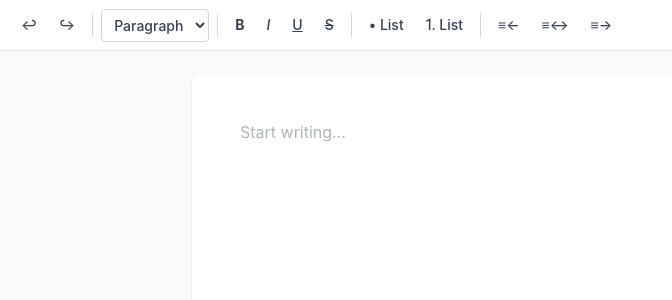
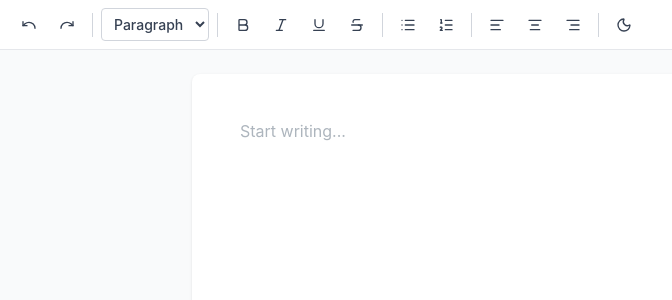
Before and after one commit to SpikeBark/WordClone, a React (Vite) app: page / in a window 1280 px wide. Shown: the top 300 px of the page, without its empty margins (0-672 px from the left). Built offline with nearby package versions, Linux system fonts and the light colour scheme.

Commit message:
Added light and dark themes

```diff
--- a/package.json
+++ b/package.json
@@ -20,6 +20,7 @@
     "@tiptap/pm": "^3.20.0",
     "@tiptap/react": "^3.20.0",
     "@tiptap/starter-kit": "^3.20.0",
+    "lucide-react": "^0.577.0",
     "react": "^19.2.0",
     "react-dom": "^19.2.0"
   },
--- a/src/App.tsx
+++ b/src/App.tsx
@@ -1,7 +1,60 @@
+import { createContext, useContext, useState, useEffect } from 'react';
 import Editor from './components/Editor';
 
+type Theme = 'light' | 'dark';
+
+interface ThemeContextType {
+  theme: Theme;
+  toggleTheme: () => void;
+}
+
+const ThemeContext = createContext<ThemeContextType | undefined>(undefined);
+
+export const useTheme = () => {
+  const context = useContext(ThemeContext);
+  if (!context) throw new Error('useTheme must be used within ThemeProvider');
+  return context;
+};
+
+function ThemeProvider({ children }: { children: React.ReactNode }) {
+  const [theme, setTheme] = useState<Theme>('light');
+
+  useEffect(() => {
+    const savedTheme = localStorage.getItem('theme') as Theme;
+    if (savedTheme) {
+      setTheme(savedTheme);
+    } else {
+      const prefersDark = window.matchMedia('(prefers-color-scheme: dark)').matches;
+      setTheme(prefersDark ? 'dark' : 'light');
+    }
+  }, []);
+
+  useEffect(() => {
+    if (theme === 'dark') {
+      document.documentElement.classList.add('dark');
+    } else {
+      document.documentElement.classList.remove('dark');
+    }
+    localStorage.setItem('theme', theme);
+  }, [theme]);
+
+  const toggleTheme = () => {
+    setTheme(prev => prev === 'light' ? 'dark' : 'light');
+  };
+
+  return (
+    <ThemeContext.Provider value={{ theme, toggleTheme }}>
+      {children}
+    </ThemeContext.Provider>
+  );
+}
+
 function App() {
-  return <Editor />;
+  return (
+    <ThemeProvider>
+      <Editor />
+    </ThemeProvider>
+  );
 }
 
 export default App;
--- a/src/components/Editor.tsx
+++ b/src/components/Editor.tsx
@@ -20,16 +20,16 @@ export default function Editor() {
     editorProps: {
       attributes: {
         class:
-          'min-h-[calc(100vh-120px)] w-full focus:outline-none text-gray-900 leading-relaxed',
+          'min-h-[calc(100vh-120px)] w-full focus:outline-none text-gray-900 dark:text-gray-100 leading-relaxed',
       },
     },
   });
 
   return (
-    <div className="flex flex-col h-screen bg-gray-50">
+    <div className="flex flex-col h-screen bg-gray-50 dark:bg-gray-900">
       <Toolbar editor={editor} />
       <div className="flex-1 overflow-auto">
-        <div className="max-w-4xl mx-auto bg-white shadow-sm min-h-full my-6 rounded-lg">
+        <div className="max-w-4xl mx-auto bg-white dark:bg-gray-800 shadow-sm min-h-full my-6 rounded-lg">
           <EditorContent
             editor={editor}
             className="px-12 py-10 text-base"
--- a/src/components/Toolbar.tsx
+++ b/src/components/Toolbar.tsx
@@ -1,4 +1,21 @@
+import { useEffect, useReducer } from 'react';
 import { Editor } from '@tiptap/react';
+import { useTheme } from '../App';
+import {
+  Undo,
+  Redo,
+  Bold,
+  Italic,
+  Underline,
+  Strikethrough,
+  List,
+  ListOrdered,
+  AlignLeft,
+  AlignCenter,
+  AlignRight,
+  Sun,
+  Moon,
+} from 'lucide-react';
 
 interface ToolbarProps {
   editor: Editor | null;
@@ -29,10 +46,10 @@ function ToolbarButton({
       type="button"
       onClick={onClick}
       title={title}
-      className={`px-2 py-1.5 rounded text-sm font-medium transition-colors focus:outline-none focus:ring-2 focus:ring-blue-400 ${
+      className={`px-2 py-1.5 rounded text-sm font-medium transition-colors focus:outline-none focus:ring-2 focus:ring-blue-400 dark:focus:ring-blue-500 ${
         isActive
-          ? 'bg-blue-100 text-blue-700 border border-blue-300'
-          : 'text-gray-700 hover:bg-gray-100 border border-transparent'
+          ? 'bg-slate-900 text-white border border-slate-900 dark:bg-slate-100 dark:text-slate-950 dark:border-slate-100'
+          : 'text-gray-700 dark:text-gray-300 hover:bg-gray-100 dark:hover:bg-gray-700 border border-transparent'
       }`}
     >
       {children}
@@ -41,10 +58,35 @@ function ToolbarButton({
 }
 
 function Divider() {
-  return <div className="w-px h-6 bg-gray-300 mx-1 self-center" />;
+  return <div className="w-px h-6 bg-gray-300 dark:bg-gray-600 mx-1 self-center" />;
 }
 
 export default function Toolbar({ editor }: ToolbarProps) {
+  const { theme, toggleTheme } = useTheme();
+  const [, forceUpdate] = useReducer((value: number) => value + 1, 0);
+
+  useEffect(() => {
+    if (!editor) {
+      return;
+    }
+
+    const rerender = () => {
+      forceUpdate();
+    };
+
+    editor.on('transaction', rerender);
+    editor.on('selectionUpdate', rerender);
+    editor.on('focus', rerender);
+    editor.on('blur', rerender);
+
+    return () => {
+      editor.off('transaction', rerender);
+      editor.off('selectionUpdate', rerender);
+      editor.off('focus', rerender);
+      editor.off('blur', rerender);
+    };
+  }, [editor]);
+
   if (!editor) return null;
 
   const currentHeading = headingOptions.find((opt) => {
@@ -62,19 +104,19 @@ export default function Toolbar({ editor }: ToolbarProps) {
   }
 
   return (
-    <div className="flex flex-wrap items-center gap-1 px-3 py-2 bg-white border-b border-gray-200 sticky top-0 z-10">
+    <div className="flex flex-wrap items-center gap-1 px-3 py-2 bg-white dark:bg-gray-800 border-b border-gray-200 dark:border-gray-700 sticky top-0 z-10">
       {/* Undo / Redo */}
       <ToolbarButton
         onClick={() => editor.chain().focus().undo().run()}
         title="Undo (Ctrl+Z)"
       >
-        ↩
+        <Undo size={16} />
       </ToolbarButton>
       <ToolbarButton
         onClick={() => editor.chain().focus().redo().run()}
         title="Redo (Ctrl+Y)"
       >
-        ↪
+        <Redo size={16} />
       </ToolbarButton>
 
       <Divider />
@@ -86,7 +128,7 @@ export default function Toolbar({ editor }: ToolbarProps) {
           const val = e.target.value;
           applyHeading(val === 'paragraph' ? 'paragraph' : (Number(val) as HeadingLevel));
         }}
-        className="px-2 py-1.5 rounded text-sm font-medium text-gray-700 bg-white border border-gray-300 hover:bg-gray-50 focus:outline-none focus:ring-2 focus:ring-blue-400 cursor-pointer"
+        className="px-2 py-1.5 rounded text-sm font-medium text-gray-700 dark:text-gray-300 bg-white dark:bg-gray-700 border border-gray-300 dark:border-gray-600 hover:bg-gray-50 dark:hover:bg-gray-600 focus:outline-none focus:ring-2 focus:ring-blue-400 dark:focus:ring-blue-500 cursor-pointer"
         title="Text style"
       >
         {headingOptions.map((opt) => (
@@ -104,28 +146,28 @@ export default function Toolbar({ editor }: ToolbarProps) {
         isActive={editor.isActive('bold')}
         title="Bold (Ctrl+B)"
       >
-        <strong>B</strong>
+        <Bold size={16} />
       </ToolbarButton>
       <ToolbarButton
         onClick={() => editor.chain().focus().toggleItalic().run()}
         isActive={editor.isActive('italic')}
         title="Italic (Ctrl+I)"
       >
-        <em>I</em>
+        <Italic size={16} />
       </ToolbarButton>
       <ToolbarButton
         onClick={() => editor.chain().focus().toggleUnderline().run()}
         isActive={editor.isActive('underline')}
         title="Underline (Ctrl+U)"
       >
-        <span className="underline">U</span>
+        <Underline size={16} />
       </ToolbarButton>
       <ToolbarButton
         onClick={() => editor.chain().focus().toggleStrike().run()}
         isActive={editor.isActive('strike')}
         title="Strikethrough"
       >
-        <span className="line-through">S</span>
+        <Strikethrough size={16} />
       </ToolbarButton>
 
       <Divider />
@@ -136,14 +178,14 @@ export default function Toolbar({ editor }: ToolbarProps) {
         isActive={editor.isActive('bulletList')}
         title="Bullet list"
       >
-        • List
+        <List size={16} />
       </ToolbarButton>
       <ToolbarButton
         onClick={() => editor.chain().focus().toggleOrderedList().run()}
         isActive={editor.isActive('orderedList')}
         title="Numbered list"
       >
-        1. List
+        <ListOrdered size={16} />
       </ToolbarButton>
 
       <Divider />
@@ -154,21 +196,31 @@ export default function Toolbar({ editor }: ToolbarProps) {
         isActive={editor.isActive({ textAlign: 'left' })}
         title="Align left"
       >
-        ≡←
+        <AlignLeft size={16} />
       </ToolbarButton>
       <ToolbarButton
         onClick={() => editor.chain().focus().setTextAlign('center').run()}
         isActive={editor.isActive({ textAlign: 'center' })}
         title="Align center"
       >
-        ≡↔
+        <AlignCenter size={16} />
       </ToolbarButton>
       <ToolbarButton
         onClick={() => editor.chain().focus().setTextAlign('right').run()}
         isActive={editor.isActive({ textAlign: 'right' })}
         title="Align right"
       >
-        ≡→
+        <AlignRight size={16} />
+      </ToolbarButton>
+
+      <Divider />
+
+      {/* Theme toggle */}
+      <ToolbarButton
+        onClick={toggleTheme}
+        title={`Switch to ${theme === 'light' ? 'dark' : 'light'} mode`}
+      >
+        {theme === 'light' ? <Moon size={16} /> : <Sun size={16} />}
       </ToolbarButton>
     </div>
   );
--- a/src/index.css
+++ b/src/index.css
@@ -1,4 +1,13 @@
 @import "tailwindcss";
+@custom-variant dark (&:where(.dark, .dark *));
+
+:root {
+  color-scheme: light;
+}
+
+.dark {
+  color-scheme: dark;
+}
 
 /* TipTap editor prose styles */
 .ProseMirror {
```
Also changed, not shown: 1 other file (tests, documents, lock files or other folders).
